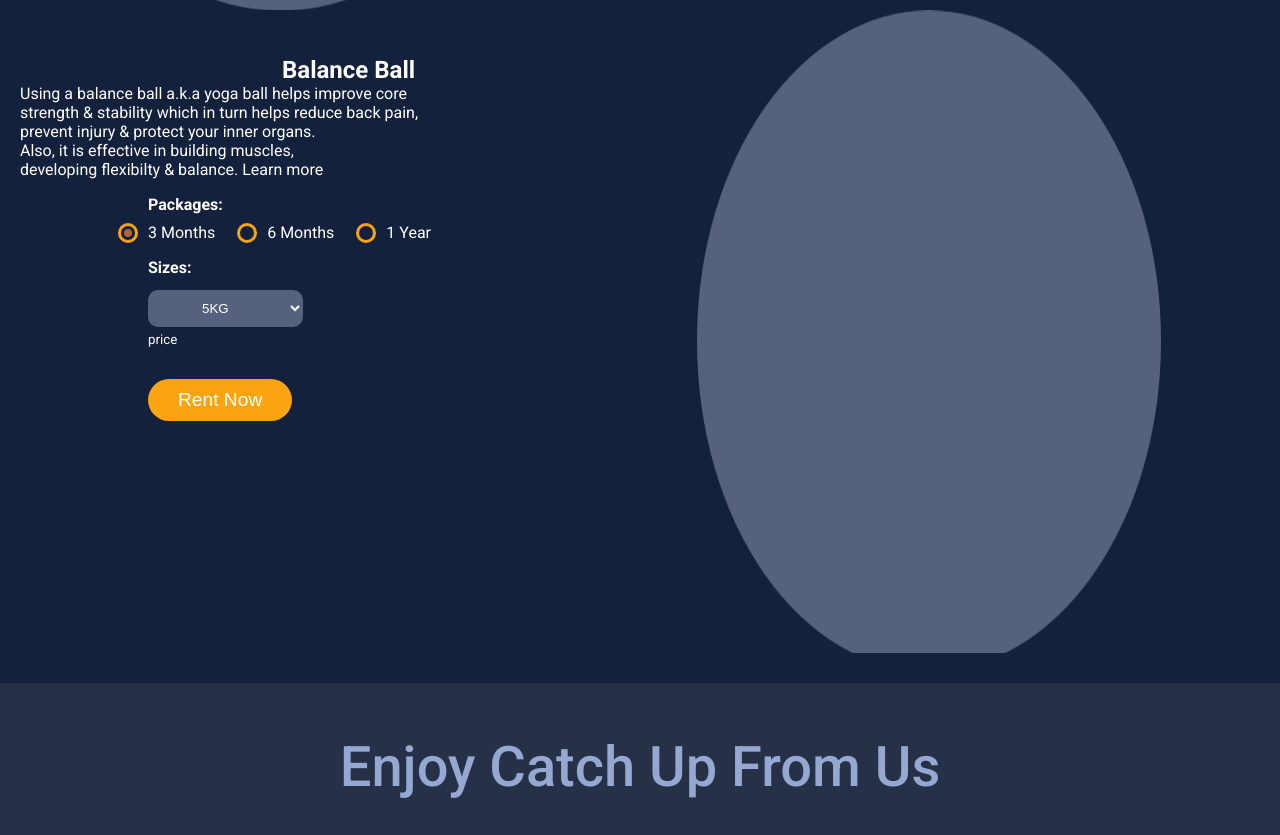
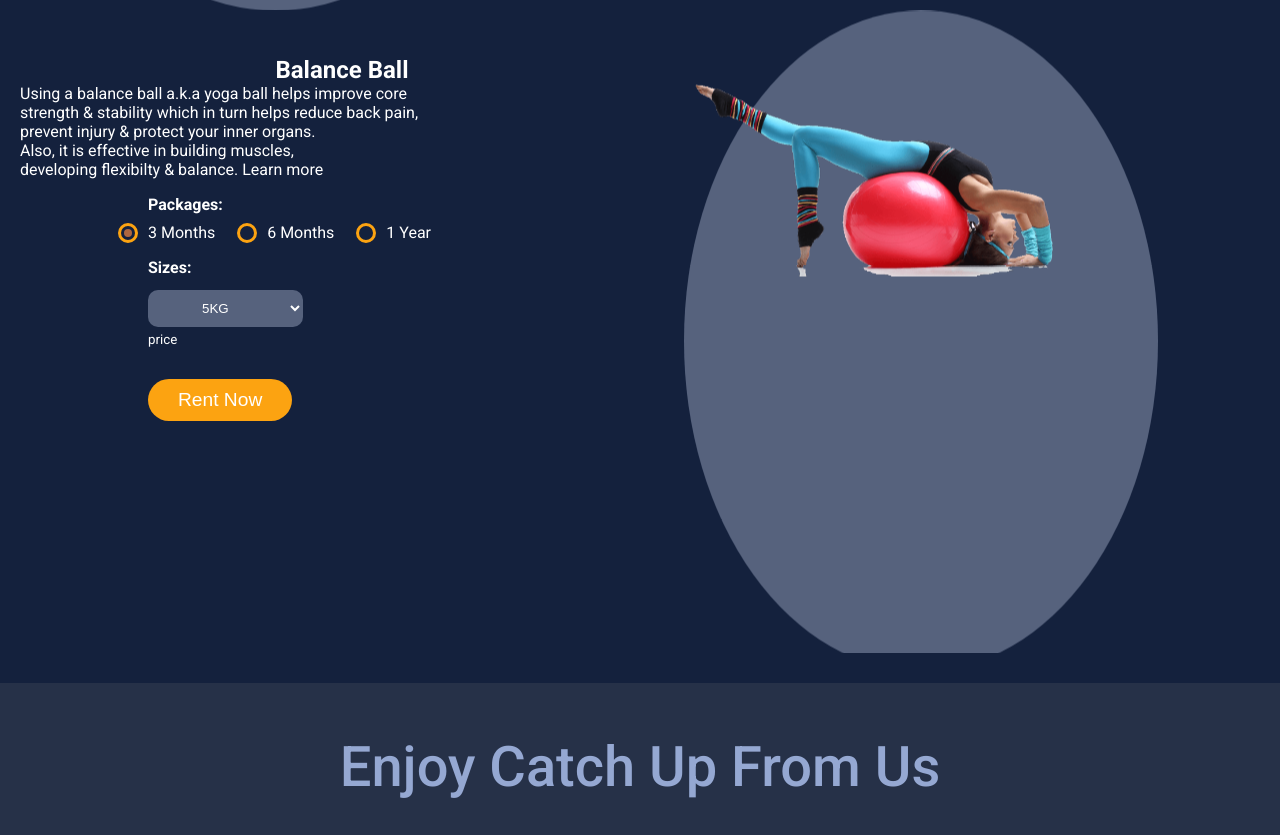
Before and after one commit to Lori-Alfred/Fettle, a plain HTML site: page strength.html in a window 1280 px wide. Shown: the part 2536-3371 px from the top of the page. Drawn offline with Linux system fonts and the light colour scheme.

Commit message:
Update strength.html

```diff
--- a/strength.html
+++ b/strength.html
@@ -302,7 +302,7 @@
             </div>
             <div class="balanceBallcircle">
                 <div class="balancePicture">
-                    <img src="images/Balance Ball.png"    alt="">
+                    <img src="images/BalanceBall.png"    alt="">
                 </div>
 
             </div>
```
